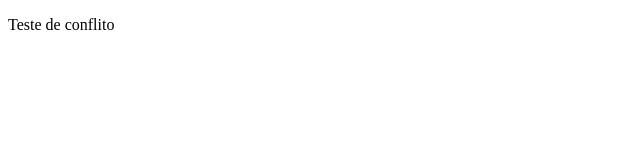
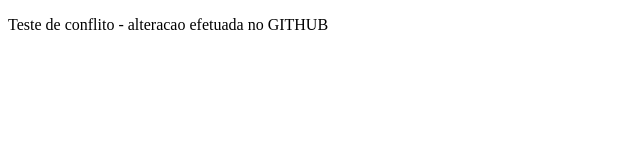
Before and after one commit to Alysson212/teste-conflito, a plain HTML site: page index.html in a window 1280 px wide. Shown: the whole page, without its empty margins (0-640 px from the left). Drawn offline with Linux system fonts and the light colour scheme.

Commit message:
Alteracao pelo github

```diff
--- a/index.html
+++ b/index.html
@@ -8,7 +8,7 @@
 </head>
 <body>
 
-    <P>Teste de conflito</P>
+    <P>Teste de conflito - alteracao efetuada no GITHUB</P>
 
 </body>
 </html>
```
